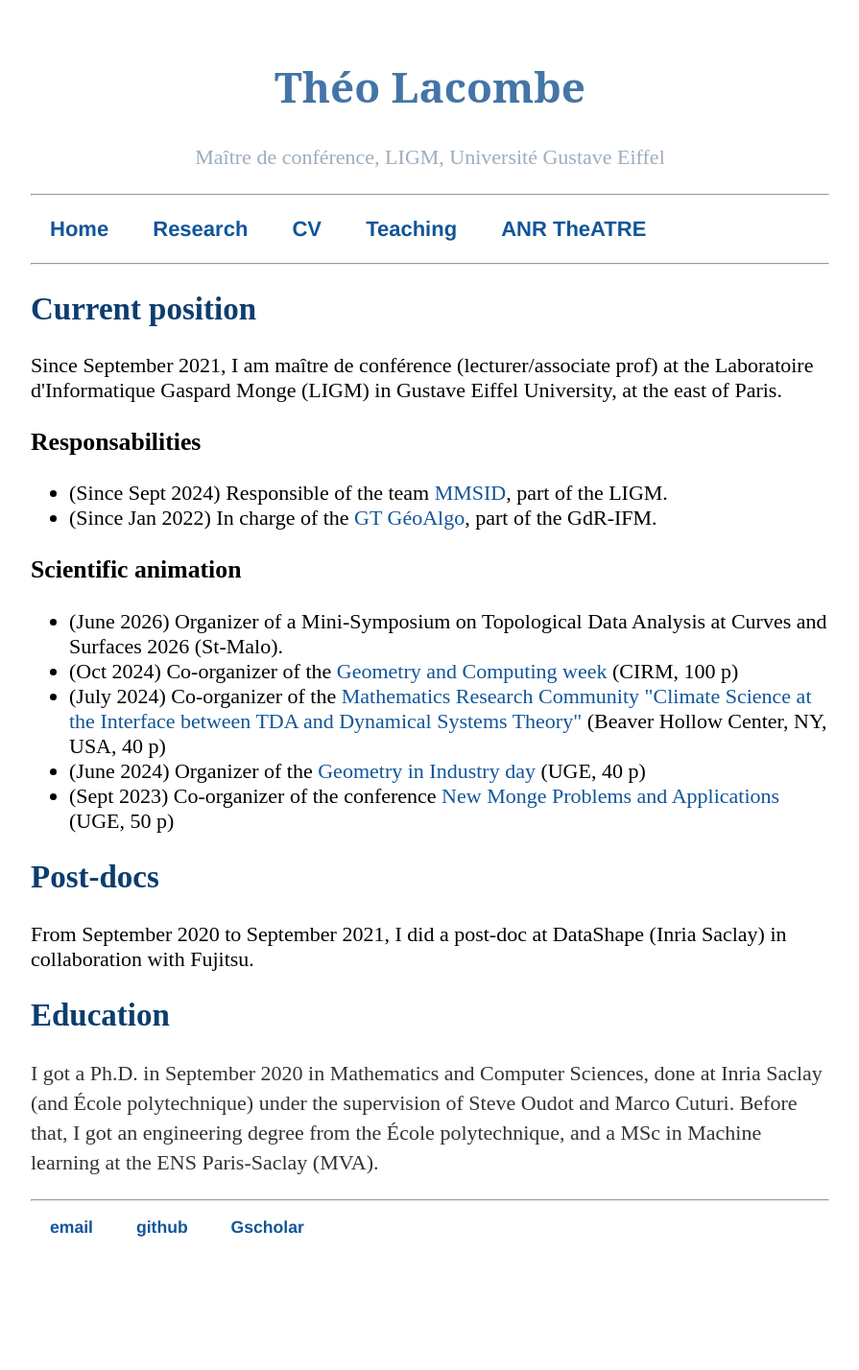
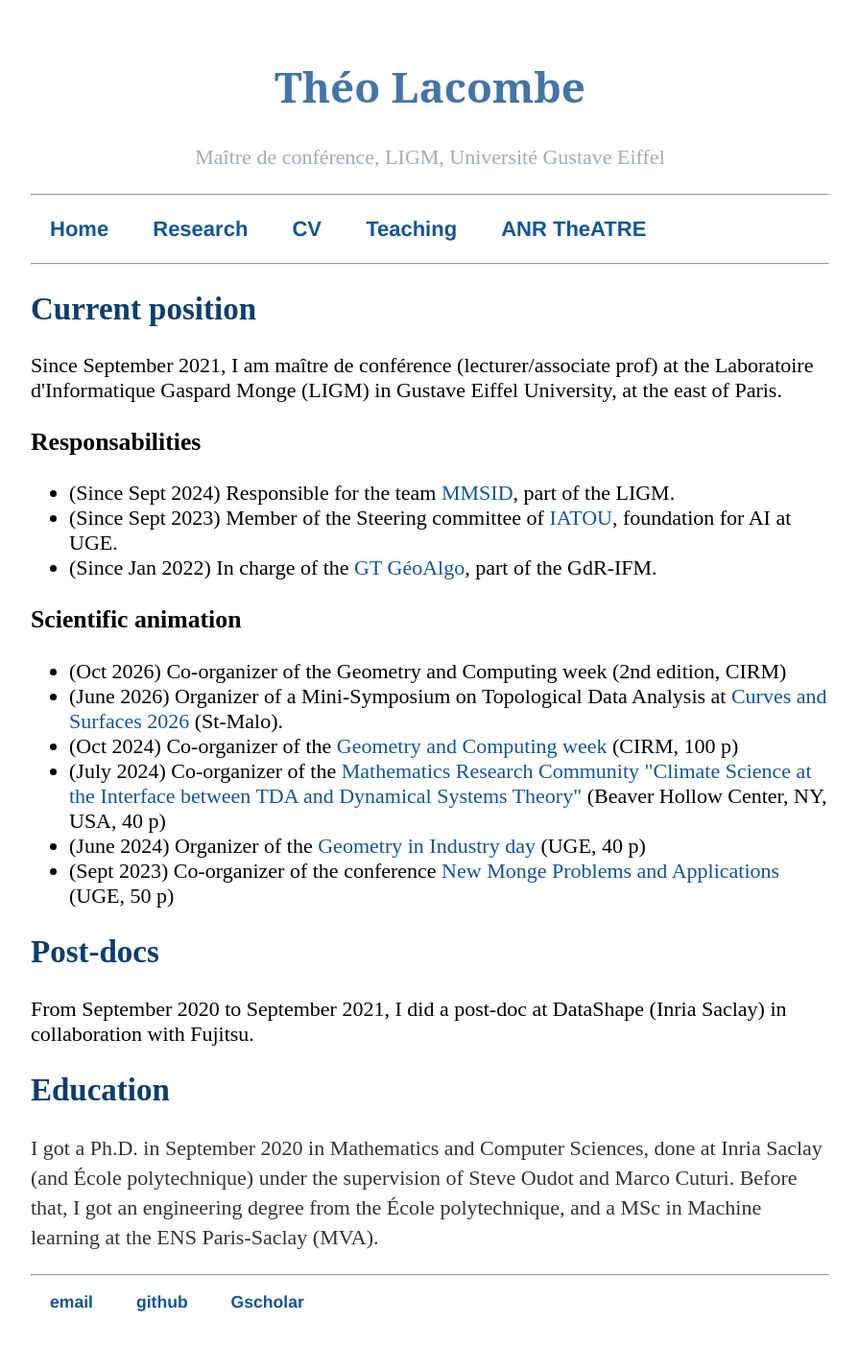
Before and after one commit to tlacombe/tlacombe.github.io, a Jekyll site: the page built from curriculum/index.html, in a window 1280 px wide. Shown: the whole page at 96% size, without its empty margins (192-1087 px from the left). Built offline with Jekyll 4.4.1, drawn with Linux system fonts in a browser that asks for light colours; before the commit the page ends 1350 px from its top, so only the background shows below that.

Commit message:
update service

```diff
--- a/curriculum/index.html
+++ b/curriculum/index.html
@@ -7,14 +7,16 @@ Since September 2021, I am maître de conférence (lecturer/associate prof) at t
 
 <h3>Responsabilities</h3>
 <ul>
-	<li>(Since Sept 2024) Responsible of the team <a href="https://siteigm.univ-mlv.fr/equipe/mmsid/">MMSID</a>, part of the LIGM.</li>
+	<li>(Since Sept 2024) Responsible for the team <a href="https://siteigm.univ-mlv.fr/equipe/mmsid/">MMSID</a>, part of the LIGM.</li>
+	<li>(Since Sept 2023) Member of the Steering committee of <a href="https://mcd.univ-gustave-eiffel.fr/organisation-1/animations-scientifiques">IATOU</a>, foundation for AI at UGE.</li>
 	<li>(Since Jan 2022) In charge of the <a href="https://gtgeoalgo.github.io/">GT GéoAlgo</a>, part of the GdR-IFM.</li>
 </ul>
 
 
 <h3>Scientific animation</h3>
 <ul>
-	<li>(June 2026) Organizer of a Mini-Symposium on Topological Data Analysis at Curves and Surfaces 2026 (St-Malo).</li>
+	<li>(Oct 2026) Co-organizer of the Geometry and Computing week (2nd edition, CIRM) </li>
+	<li>(June 2026) Organizer of a Mini-Symposium on Topological Data Analysis at <a href="https://cs2026.sciencesconf.org/">Curves and Surfaces 2026</a> (St-Malo).</li>
 	<li>(Oct 2024) Co-organizer of the <a href="https://geocomp2024.sciencesconf.org/">Geometry and Computing week</a> (CIRM, 100 p) </li>
 	<li>(July 2024) Co-organizer of the <a href="https://inria.hal.science/hal-04396161/document">Mathematics Research Community "Climate Science at the Interface between TDA and Dynamical Systems Theory"</a> (Beaver Hollow Center, NY, USA, 40 p)</li>
 	<li>(June 2024) Organizer of the <a href="https://geom-industry.sciencesconf.org/index/">Geometry in Industry day</a> (UGE, 40 p) </li>
@@ -30,5 +32,4 @@ Before that, I got an engineering degree from the École polytechnique, and a MS
 
 <!--
 <h2>Curriculum Vitae</h2>
-<p>You can find my CV <a href="CV_Lacombe.pdf">here (English)</a> or <a href="CV_Lacombe_FR.pdf">there (French)</a>. (Last update: jan 2021)</p>
--->
+<p>You can find my CV <a href="CV_Lacombe.pdf">here (English)</a> or <a href="CV_Lacombe_FR.pdf">there (French)</a>. (Last update: jan 2021)</p> -->
```
